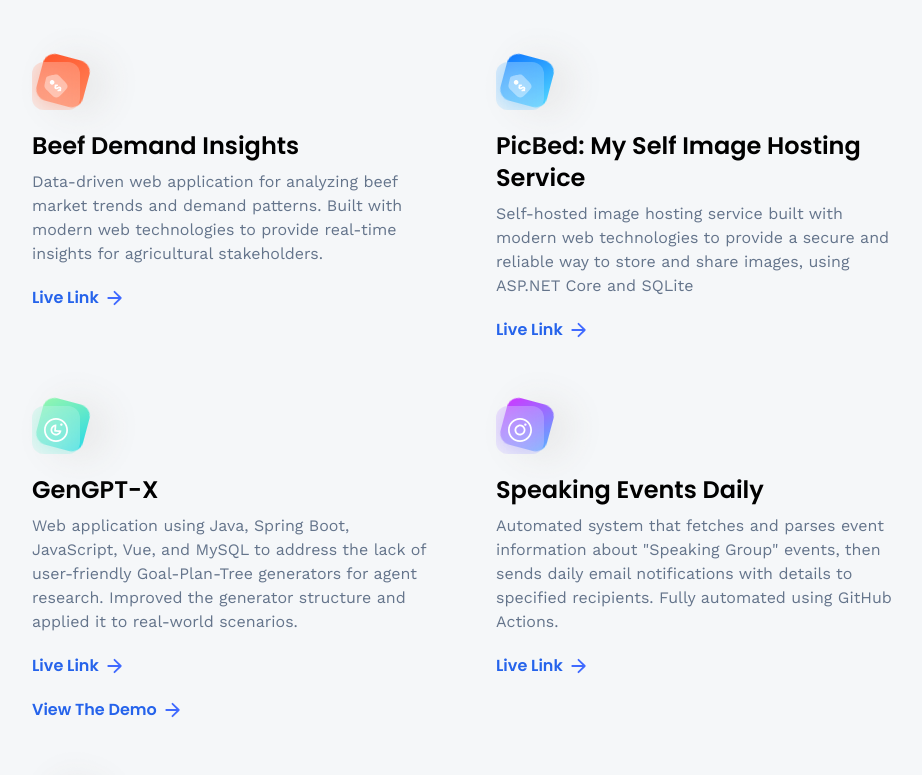
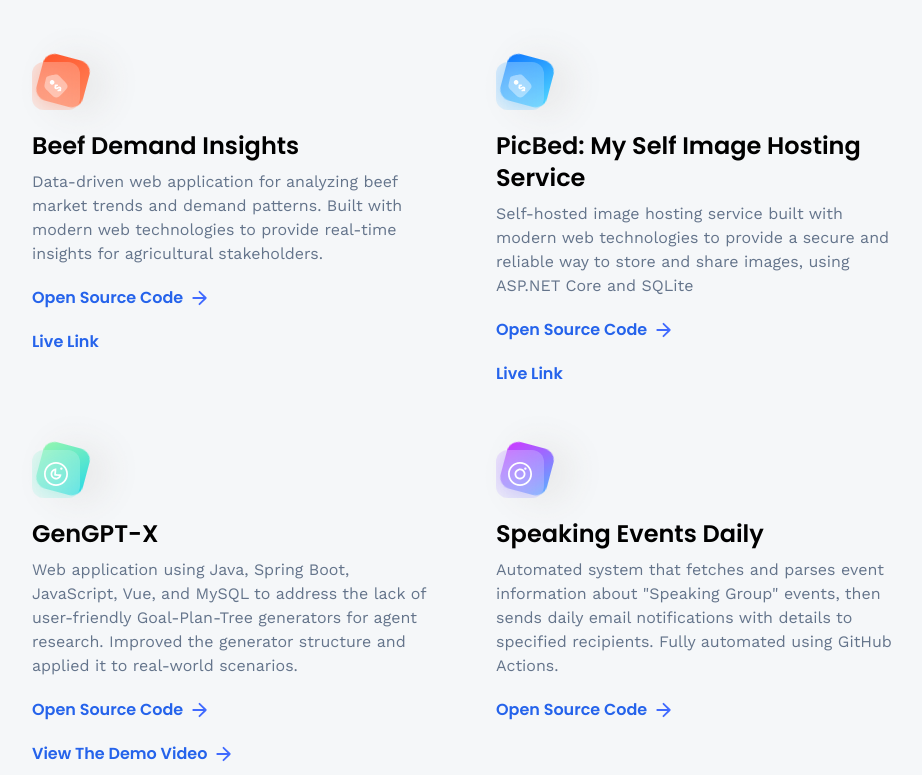
Before and after one commit to Chenxue3/chenxue3.github.io, a React (Vite) app: page /projects in a window 1280 px wide. Shown: the part 360-1135 px from the top of the page, without its empty margins (160-1082 px from the left). Built offline with nearby package versions, Linux system fonts and the light colour scheme; no server answers.

Commit message:
update links

```diff
--- a/src/constants/index.js
+++ b/src/constants/index.js
@@ -215,14 +215,16 @@
         theme: 'btn-back-red',
         name: 'Beef Demand Insights',
         description: 'Data-driven web application for analyzing beef market trends and demand patterns. Built with modern web technologies to provide real-time insights for agricultural stakeholders.',
-        link: 'https://sff-demo-zoea.vercel.app/',
+        link: 'https://github.com/Chenxue3/sff-demo',
+        demoUrl: 'https://sff-demo-zoea.vercel.app/',
     },
     {
         iconUrl: pricewise,
         theme: 'btn-back-blue',
         name: 'PicBed: My Self Image Hosting Service',
         description: 'Self-hosted image hosting service built with modern web technologies to provide a secure and reliable way to store and share images, using ASP.NET Core and SQLite',
-        link: 'https://picbed.onrender.com/',
+        link: 'https://github.com/Chenxue3/PicBed',
+        demoUrl: 'https://picbed.onrender.com/',
     },
     {
         iconUrl: threads,
@@ -244,6 +246,8 @@
         theme: 'btn-back-blue',
         name: 'Pregnancy Care App',
         description: 'Comprehensive pregnancy support application designed for Aotearoa New Zealand. Built with Nuxt.js, Vue.js, and Three.js to provide interactive 3D visualizations and trusted health information for expectant mothers and their whānau.',
-        link: 'https://virtualpregnancy.github.io/pregnancy-app/',
+        demoUrl: 'https://virtualpregnancy.github.io/pregnancy-app/',
+        link: 'https://github.com/Chenxue3/pregnancy-app',
+
     },
 ];
--- a/src/pages/Projects.jsx
+++ b/src/pages/Projects.jsx
@@ -45,7 +45,7 @@
                   rel='noopener noreferrer'
                   className='font-semibold text-blue-600'
                 >
-                  Live Link
+                  Open Source Code
                 </Link>
 
                 <img
@@ -65,7 +65,7 @@
                   rel='noopener noreferrer'
                   className='font-semibold text-blue-600'
                 >
-                  View The Demo
+                  View The Demo Video
                   </Link>
                   <img
                     src={arrow}
@@ -73,6 +73,13 @@
                     className='w-4 h-4 object-contain'
                   />
 
+                </div>
+              )}
+              {project.demoUrl && (
+                <div className='mt-5 flex items-center gap-2 font-poppins'>
+                  <Link to={project.demoUrl} target='_blank' rel='noopener noreferrer' className='font-semibold text-blue-600'>
+                    Live Link
+                  </Link>
                 </div>
               )}
             </div>
```
